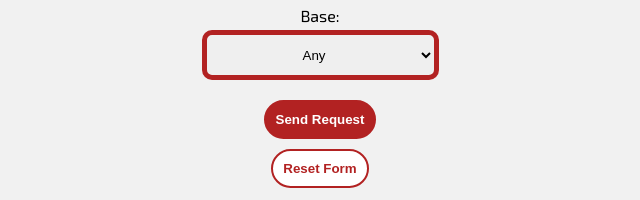
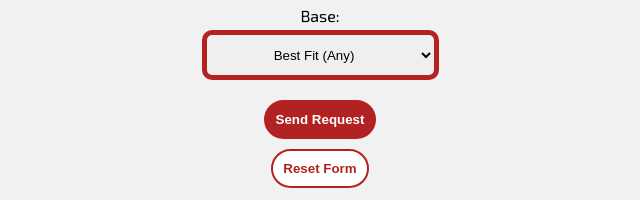
Before and after one commit to WalleNet/EliteCustoms, a plain HTML site: page suggest.html in a window 1280 px wide. Shown: the part 486-686 px from the top of the page, 420-1060 px from the left. Drawn offline with Linux system fonts and the light colour scheme.

Commit message:
Added more base cleats

```diff
--- a/suggest.html
+++ b/suggest.html
@@ -32,11 +32,16 @@
 
                 <div class="suggest-form-field">Base: <br>
                     <select name="Base">
-                        <option value="Any">Any</option>
+                        <option value="Any">Best Fit (Any)</option>
                         <option value="Nike Vapor Untouchable Speed">Nike Vapor Untouchable Speed</option>
                         <option value="Nike Vapor Untouchable Speed 3">Nike Vapor Untouchable Speed 3</option>
+                        <option value="Nike Vapor Untouchable 3">Nike Vapor Untouchable 3</option>
+                        <option value="Nike Vapor Edge Pro">Nike Vapor Edge Pro</option>
                         <option value="Nike Vapor Edge Varsity">Nike Vapor Edge Varsity</option>
                         <option value="Adizero 7.0">Adizero 7.0</option>
+                        <option value="Adizero 8.0">Adizero 8.0</option>
+                        <option value="Adizero 9.0">Adizero 9.0</option>
+                        <option value="Under Armour Spotlight">Under Armour Spotlight</option>
                     </select>
                 </div>
 
```
